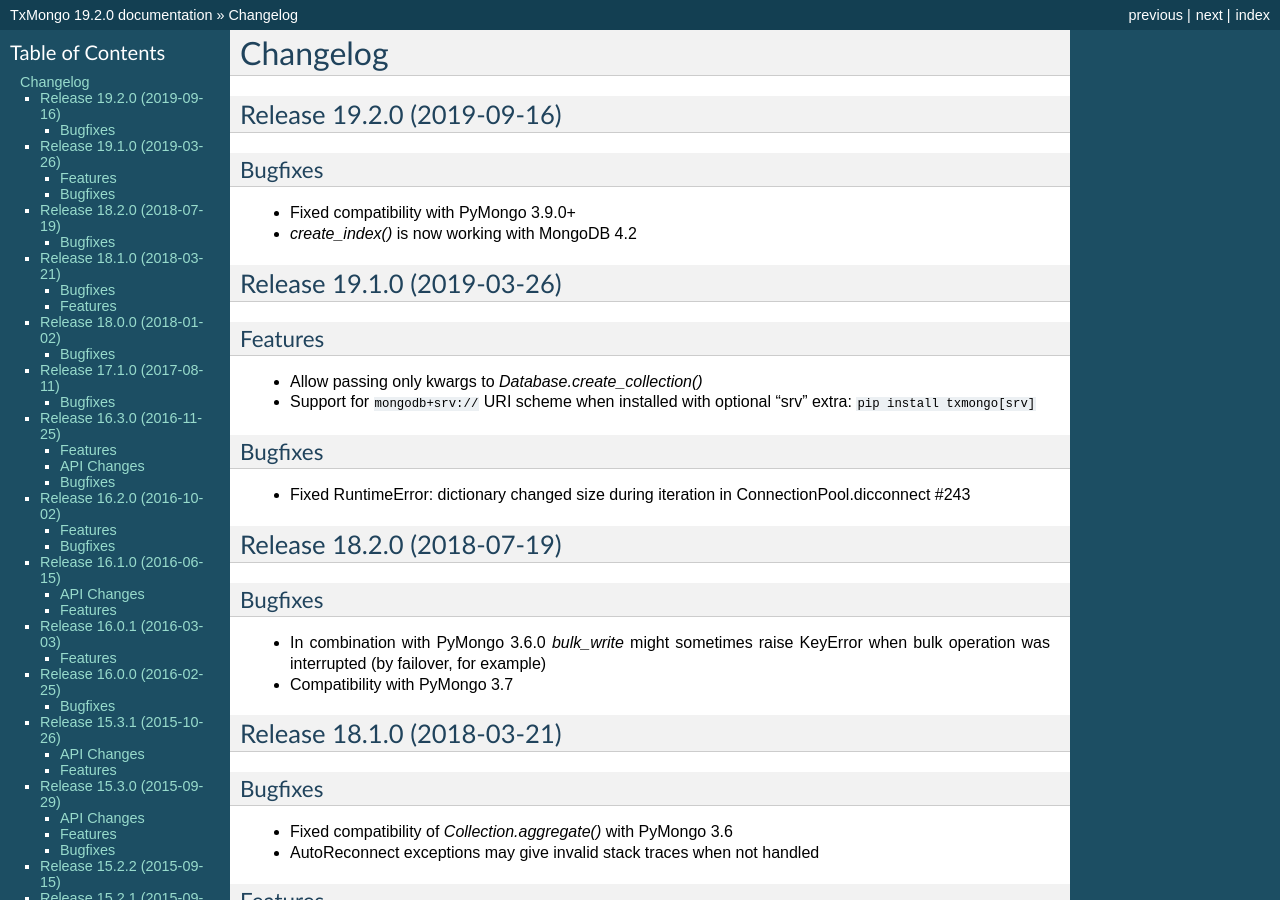
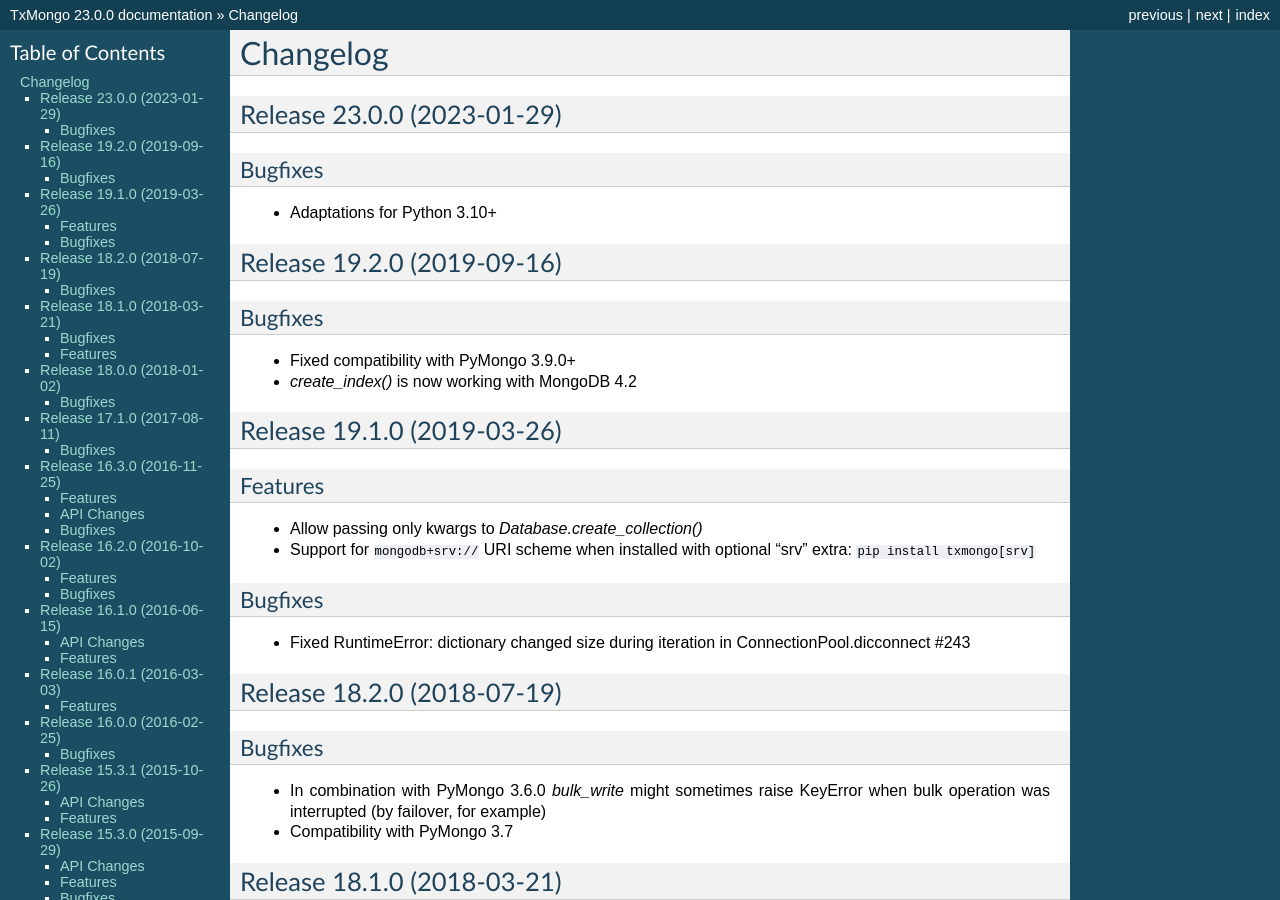
Before and after one commit to twisted/txmongo, a Sphinx documentation site: the page built from docs/source/NEWS.rst, in a window 1280 px wide and 900 px high. Built offline with Sphinx 7.4.7, drawn with Linux system fonts in a browser that asks for light colours; formulas are drawn with MathJax 3; some of the changed text lies outside the part shown.

Commit message:
Bump version to 23.0.0

```diff
--- a/docs/source/NEWS.rst
+++ b/docs/source/NEWS.rst
@@ -1,5 +1,14 @@
 Changelog
 =========
+
+Release 23.0.0 (2023-01-29)
+---------------------------
+
+Bugfixes
+^^^^^^^^
+
+- Adaptations for Python 3.10+
+
 
 Release 19.2.0 (2019-09-16)
 ---------------------------
--- a/docs/source/conf.py
+++ b/docs/source/conf.py
@@ -58,7 +58,7 @@
 # built documents.
 #
 # The short X.Y version.
-version = '19.2.0'
+version = '23.0.0'
 # The full version, including alpha/beta/rc tags.
 release = version
 
--- a/setup.py
+++ b/setup.py
@@ -3,7 +3,7 @@
 
 setup(
     name="txmongo",
-    version="19.2.0",
+    version="23.0.0",
     description="Asynchronous Python driver for MongoDB <http://www.mongodb.org>",
     author="Alexandre Fiori, Bret Curtis",
     author_email="fiorix@gmail.com, psi29a@gmail.com",
```
Also changed, not shown: 1 other file.
